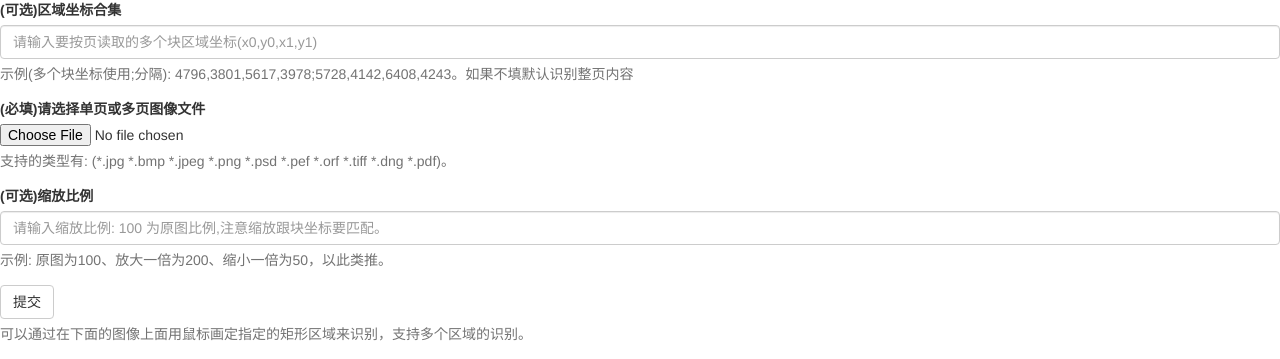
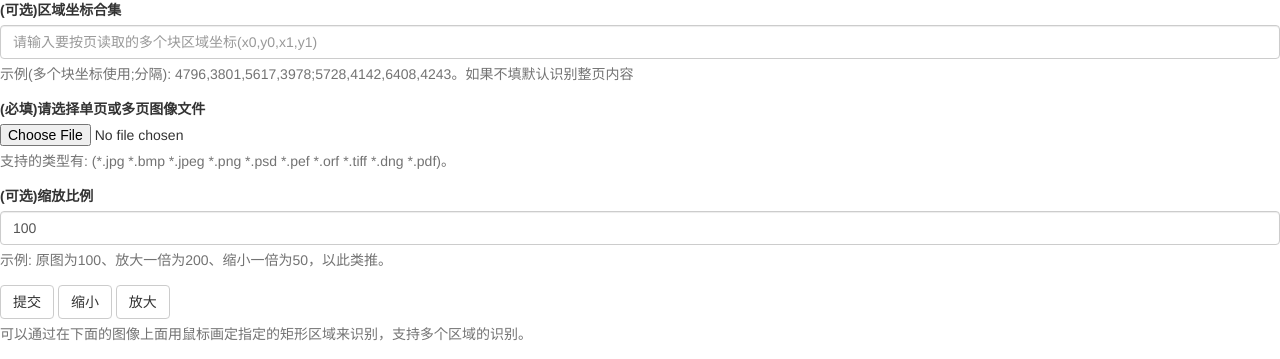
Before and after one commit to izerui/ocr-micro-service, a Flask app: page / in a window 1280 px wide. Shown: the top 359 px of the page. Run offline with Flask 2, Linux system fonts and the light colour scheme; some libraries are stand-ins or nearby versions.

Commit message:
支持图片缩放

```diff
--- a/main.py
+++ b/main.py
@@ -198,8 +198,6 @@ def _cut_page_rect(tmpdir, page, p_index, mat, frect=None, r_index=0):
         pixmap.save(rect_png)
     except Exception as e:
         raise RuntimeError('图片与对应的识别区域坐标不匹配')
-    # debug for
-    # _open_file(rect_png)
     return rect_png
 
 
@@ -213,6 +211,8 @@ async def _ocr_content(task: model.RectTask):
     # 从ocr池中获取对象
     # myocr = pond.borrow(ocr_factory)
     # ocr = myocr.use()
+    # debug for
+    _open_file(task.rect_file)
     async with aiofiles.open(task.rect_file, 'rb') as f:
         img_bytes = await f.read()
     # 数组第一层: 每页
--- a/templates/index.html
+++ b/templates/index.html
@@ -33,9 +33,9 @@
                 ctx.rect(x0, y0, width, height);
                 ctx.stroke();
                 rects = $("#rects").val()
-                if(rects) {
+                if (rects) {
                     rects += ';' + `${x0},${y0},${x1},${y1}`
-                }else {
+                } else {
                     rects = `${x0},${y0}, ${x1}, ${y1}`
                 }
                 $("#rects").val(rects)
@@ -43,6 +43,25 @@
             })
             // ===============
 
+            $('#small').click(function (event) {
+                value = $('#zoom').val()
+                value = parseInt(value) - 20
+                if (value < 10) {
+                    value = 10
+                }
+                $('#zoom').val(value)
+                $('#file').trigger('change');
+            })
+
+            $('#large').click(function (event) {
+                value = $('#zoom').val()
+                value = parseInt(value) + 20
+                if (value > 300) {
+                    value = 300
+                }
+                $('#zoom').val(value)
+                $('#file').trigger('change');
+            })
 
             $("#file").change(function (event) {
                 $("#rects").val('')
@@ -90,10 +109,13 @@
                         image.src = ev.target.result;
 
                         image.onload = function () {
-                            canvas.width = image.width;
-                            canvas.height = image.height;
+                            let zoomRatio = (parseInt($('#zoom').val()) / 100.0)
+                            let imgWidth = image.width * zoomRatio;
+                            let imgHeight = image.height * zoomRatio;
+                            canvas.width = imgWidth;
+                            canvas.height = imgHeight;
                             var ctx = canvas.getContext("2d");
-                            ctx.drawImage(image, 0, 0);
+                            ctx.drawImage(image, 0, 0, imgWidth, imgHeight);
                         };
                     };
                     reader.readAsDataURL(f);
@@ -120,7 +142,7 @@
     </div>
     <div class="form-group">
         <label for="zoom">(可选)缩放比例</label>
-        <input type="text" class="form-control" id="zoom" name="zoom"
+        <input type="text" class="form-control" id="zoom" name="zoom" value="100"
                placeholder="请输入缩放比例: 100 为原图比例,注意缩放跟块坐标要匹配。">
         <p class="help-block">示例: 原图为100、放大一倍为200、缩小一倍为50，以此类推。</p>
     </div>
@@ -130,10 +152,12 @@
     <!--		</label>-->
     <!--	</div>-->
     <button id="sub" type="submit" class="btn btn-default">提交</button>
+    <button id="small" type="button" class="btn btn-default">缩小</button>
+    <button id="large" type="button" class="btn btn-default">放大</button>
 </form>
 <div class="form-group">
-        <p class="help-block">可以通过在下面的图像上面用鼠标画定指定的矩形区域来识别，支持多个区域的识别。</p>
-    </div>
+    <p class="help-block">可以通过在下面的图像上面用鼠标画定指定的矩形区域来识别，支持多个区域的识别。</p>
+</div>
 <canvas id="myCanvas"></canvas>
 </body>
 </html>
```
